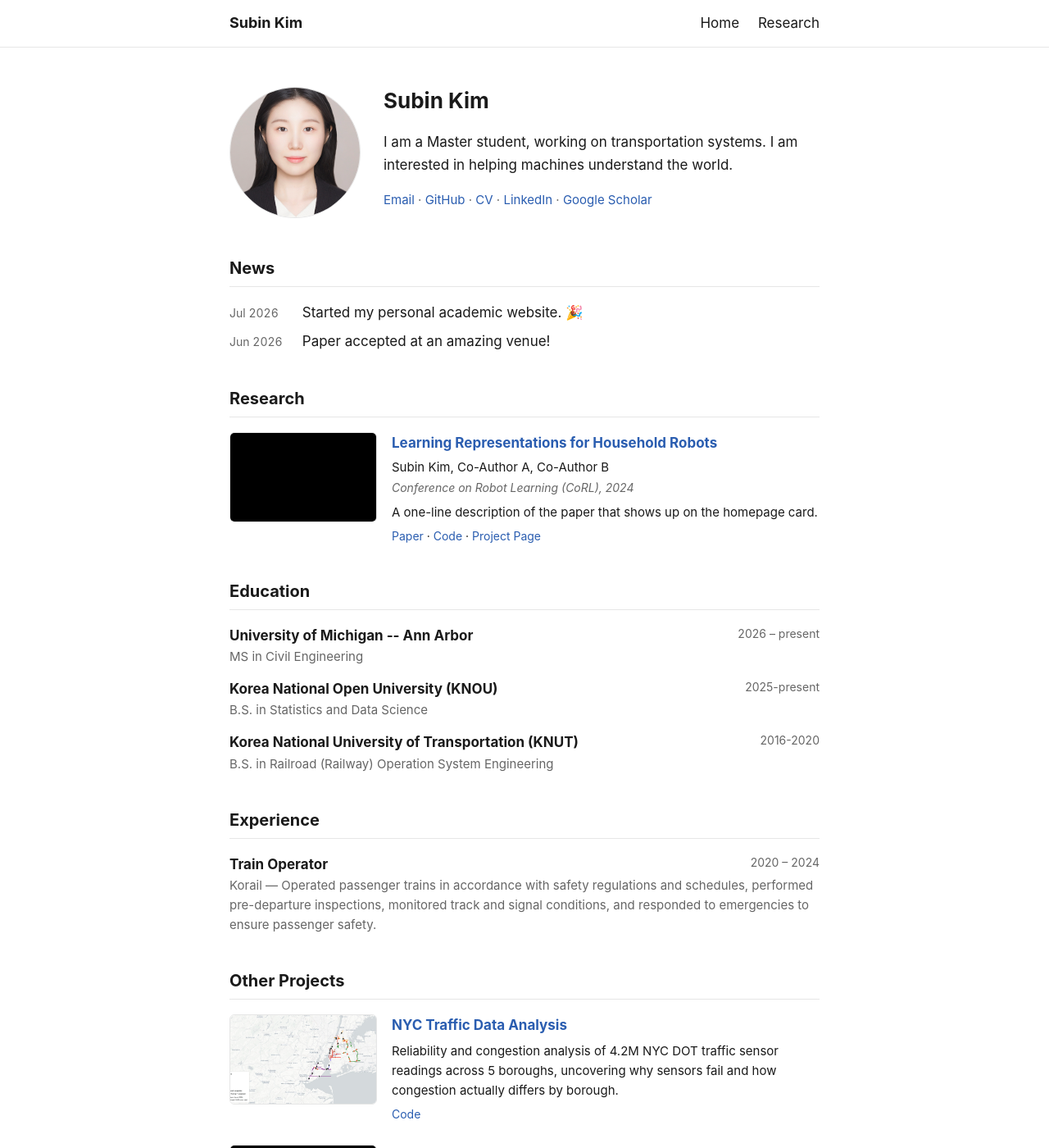
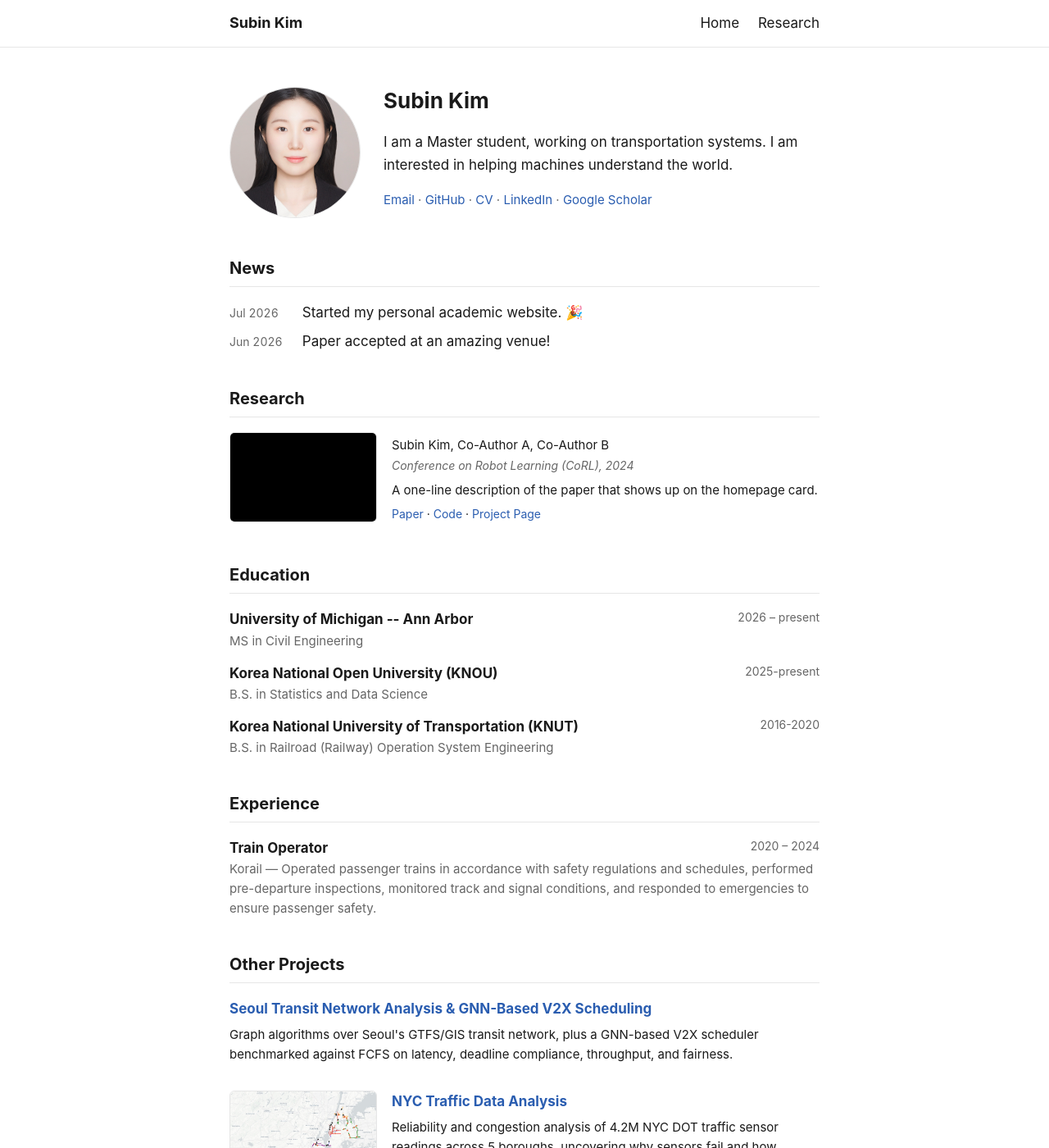
Before and after one commit to sbkim-208/website, a Jekyll site: the page built from index.html, in a window 1280 px wide and 1400 px high. Shown: the whole window at 82% size. Built offline with Jekyll 4.4.1, drawn with Linux system fonts in a browser that asks for light colours.

Commit message:
Add Seoul transit & V2X GNN project, clear placeholder title
Co-Authored-By: Claude Sonnet 5 <noreply@anthropic.com>
Claude-Session: https://claude.ai/code/session_01Wn8VxqC1DGjuc1HNVHr2vm

```diff
--- a/_projects/2024-example-research.md
+++ b/_projects/2024-example-research.md
@@ -1,5 +1,5 @@
 ---
-title: "Learning Representations for Household Robots"
+title: ""
 category: research          # "research" -> Research section; anything else -> Other Projects
 year: 2024
 authors: "Subin Kim, Co-Author A, Co-Author B"
--- /dev/null
+++ b/_projects/2026-seoul-transit-v2x-gnn.md
@@ -0,0 +1,13 @@
+---
+title: "Seoul Transit Network Analysis & GNN-Based V2X Scheduling"
+category: other # not "research" -> appears under "Other Projects"
+year: 2026
+summary: "Graph algorithms over Seoul's GTFS/GIS transit network, plus a GNN-based V2X scheduler benchmarked against FCFS on latency, deadline compliance, throughput, and fairness."
+---
+
+This project combines graph algorithms with GTFS and GIS data to analyze connectivity, accessibility, and routing across Seoul's transit network. It then evaluates whether GNN-based V2X scheduling can outperform FCFS in latency, deadline compliance, throughput, and fairness under dynamic operating conditions.
+
+- Modeled Seoul transit stations as an adjacency-list graph and implemented BFS, DFS, and heap-based Dijkstra routing to analyze connectivity and shortest paths.
+- Parsed GTFS feeds and used GeoPandas and Shapely to calculate route coverage, stop density, interstation distances, and station accessibility; generated interactive Folium maps.
+- Evaluated FCFS-based V2X scheduling under dynamic traffic conditions, variable network loads, and competing vehicle priorities to identify latency, deadline compliance, throughput, and fairness limitations.
+- Developed a small-scale GNN scheduler that represents vehicles and communication links as a graph and compares performance against FCFS using latency, miss rate, throughput, and fairness.
```
